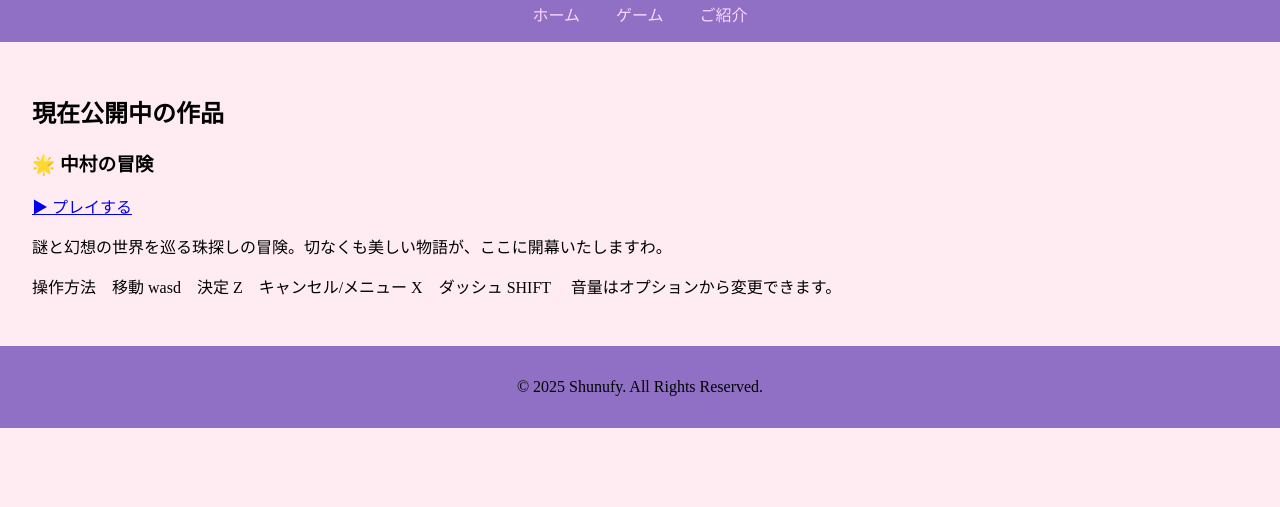
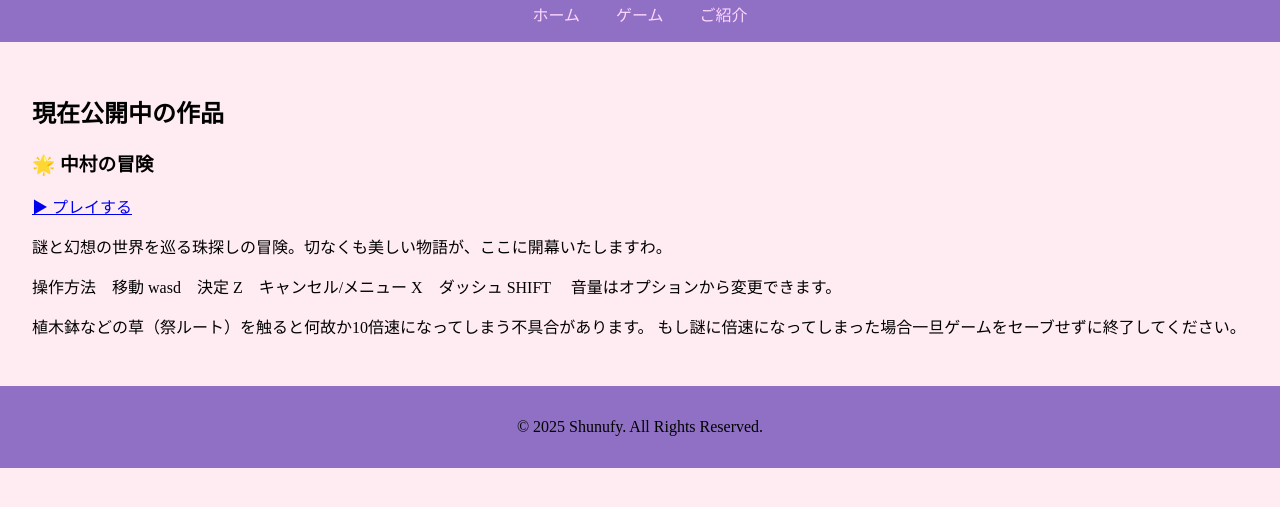
Before and after one commit to shunufy/shunufy.github.io, a plain HTML site: page games.html in a window 1280 px wide. Shown: the part 103-610 px from the top of the page. Drawn offline with Linux system fonts and the light colour scheme.

Commit message:
バグの案内

```diff
--- a/games.html
+++ b/games.html
@@ -26,6 +26,8 @@
   <p>謎と幻想の世界を巡る珠探しの冒険。切なくも美しい物語が、ここに開幕いたしますわ。</p>
   <p>操作方法　移動 wasd　決定 Z　キャンセル/メニュー X　ダッシュ SHIFT　<dr>
     音量はオプションから変更できます。</p>
+    <p>植木鉢などの草（祭ルート）を触ると何故か10倍速になってしまう不具合があります。<dr>
+      もし謎に倍速になってしまった場合一旦ゲームをセーブせずに終了してください。</p>
 </section>
 
   </main>
```
